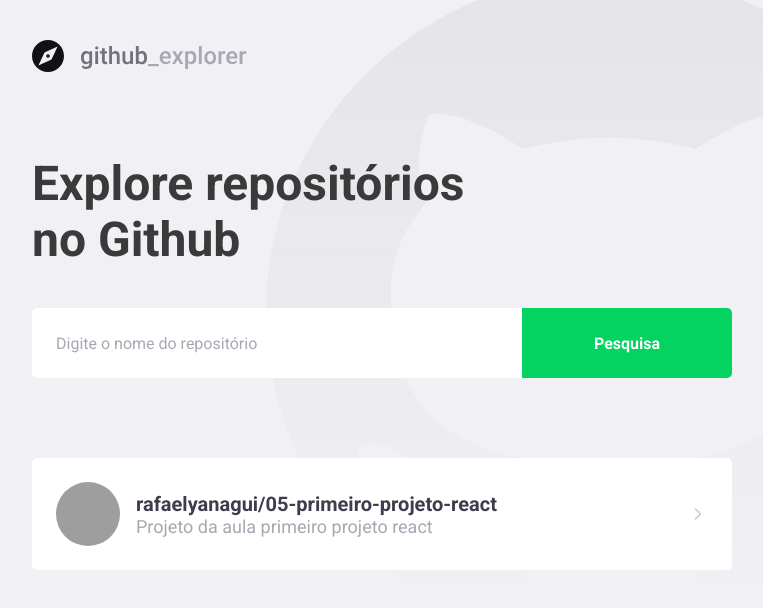
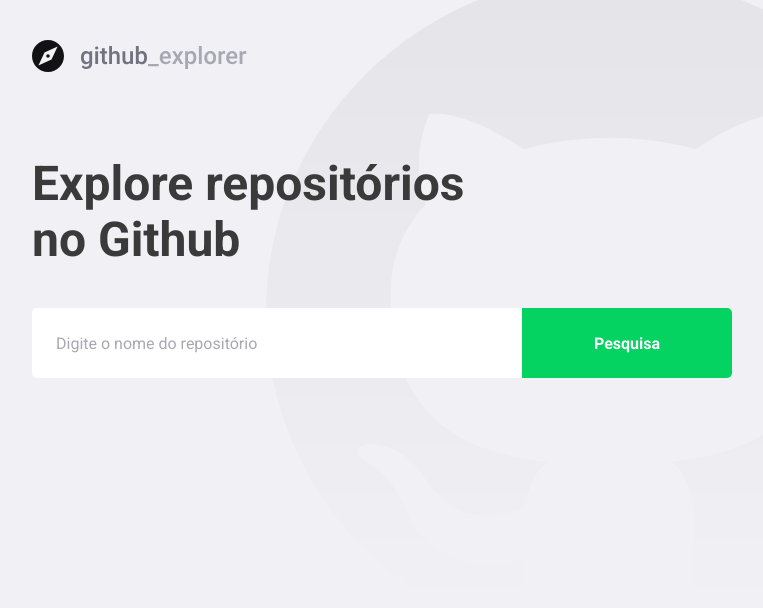
Before and after one commit to rafaelyanagui/05-primeiro-projeto-react, a React (Create React App) app: page / in a window 1280 px wide. Shown: the top 608 px of the page, without its empty margins (148-911 px from the left). Built offline with nearby package versions, Linux system fonts and the light colour scheme; grey boxes are pictures that could not be loaded.

Commit message:
Conecta API listando repositorios

```diff
--- a/package.json
+++ b/package.json
@@ -11,6 +11,7 @@
     "@types/react": "^16.9.0",
     "@types/react-dom": "^16.9.0",
     "@typescript-eslint/eslint-plugin": "^2.33.0",
+    "axios": "^0.19.2",
     "eslint": "^6.6.0",
     "eslint-config-airbnb": "^18.1.0",
     "eslint-plugin-react": "^7.19.0",
--- a/src/pages/Dashboard/index.tsx
+++ b/src/pages/Dashboard/index.tsx
@@ -1,32 +1,61 @@
-import React from 'react';
-
+import React, { useState, FormEvent } from 'react';
 import { FiChevronRight } from 'react-icons/fi';
+import api from '../../services/api';
 
 import logoImg from '../../assets/logo.svg';
 import { Title, Form, Repositories } from './styles';
 
+interface Repository {
+  full_name: string;
+  description: string;
+  owner: {
+    login: string;
+    avatar_url: string;
+  };
+}
+
 const Dashboard: React.FC = () => {
+  const [repositories, setRepositories] = useState<Repository[]>([]);
+  const [newRepo, setNewRepo] = useState('');
+
+  async function handleAddRepository(
+    event: FormEvent<HTMLFormElement>,
+  ): Promise<void> {
+    event.preventDefault();
+
+    const response = await api.get<Repository>(`repos/${newRepo}`);
+
+    const repository = response.data;
+
+    setRepositories([...repositories, repository]);
+  }
   return (
     <>
       <img src={logoImg} alt="Github Explorer" />
       <Title>Explore repositórios no Github</Title>
-      <Form>
-        <input placeholder="Digite o nome do repositório" />
+      <Form onSubmit={handleAddRepository}>
+        <input
+          value={newRepo}
+          onChange={(e) => setNewRepo(e.target.value)}
+          placeholder="Digite o nome do repositório"
+        />
         <button type="submit">Pesquisa</button>
       </Form>
       <Repositories>
-        <a href="teste">
+        {repositories.map((repository) => (
+          <a key={repository.full_name} href="teste">
             <img
-            src="https://avatars0.githubusercontent.com/u/6343584?s=460&u=5ef64be255ea82f9d61d83aa63e47318c797877a&v=4"
-            alt="Rafael"
+              src={repository.owner.avatar_url}
+              alt={repository.owner.login}
             />
             <div>
-            <strong>rafaelyanagui/05-primeiro-projeto-react</strong>
-            <p>Projeto da aula primeiro projeto react</p>
+              <strong>{repository.full_name}</strong>
+              <p>{repository.description}</p>
             </div>
 
             <FiChevronRight size={20} />
           </a>
+        ))}
       </Repositories>
     </>
   );
--- /dev/null
+++ b/src/services/api.ts
@@ -0,0 +1,6 @@
+import axios from 'axios';
+
+const api = axios.create({
+  baseURL: 'https://api.github.com',
+});
+export default api;
```
Also changed, not shown: .eslintrc.json, 1 other file (tests, documents, lock files or other folders). Lines whose indentation alone changed are shown as unchanged.
